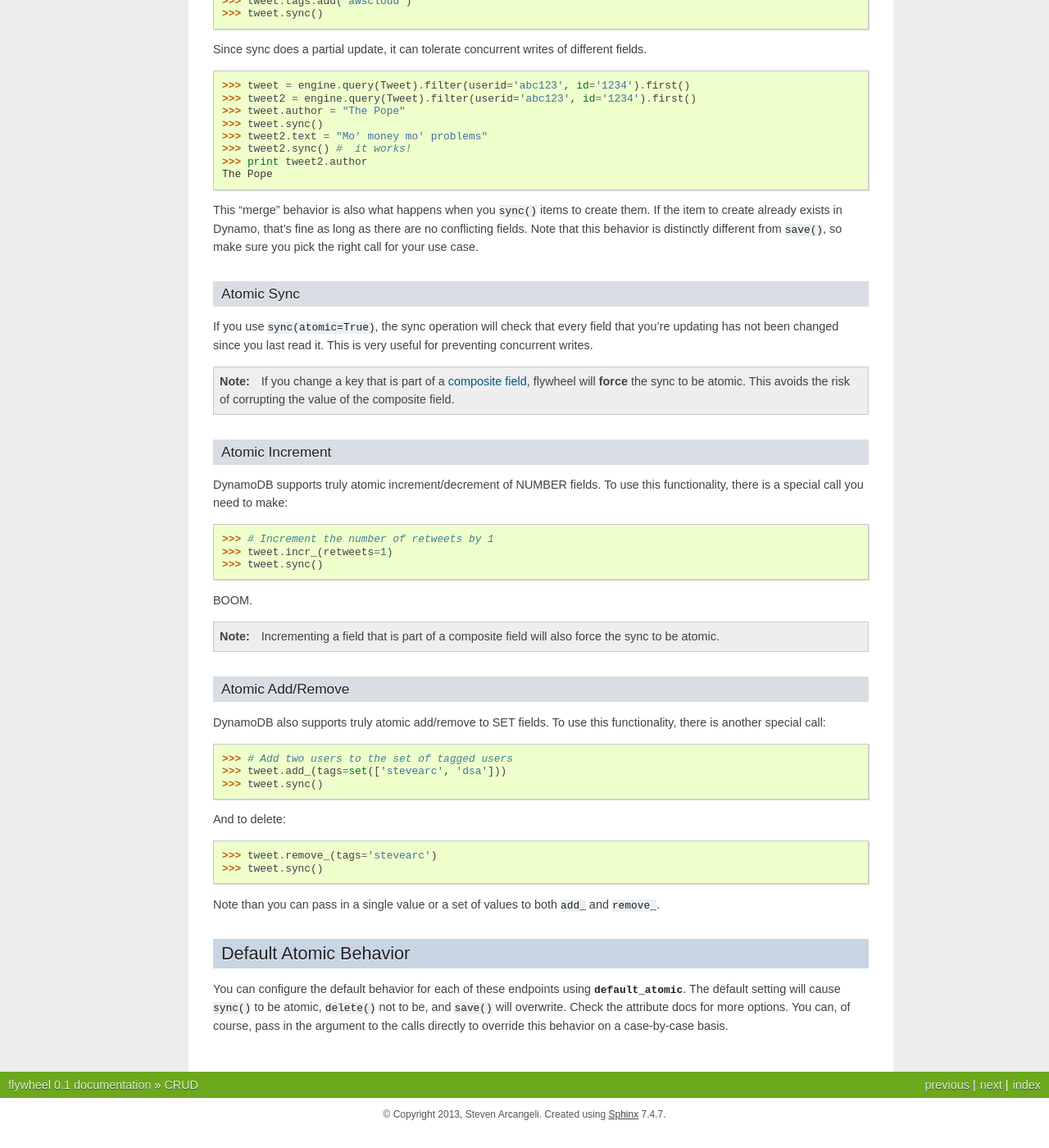
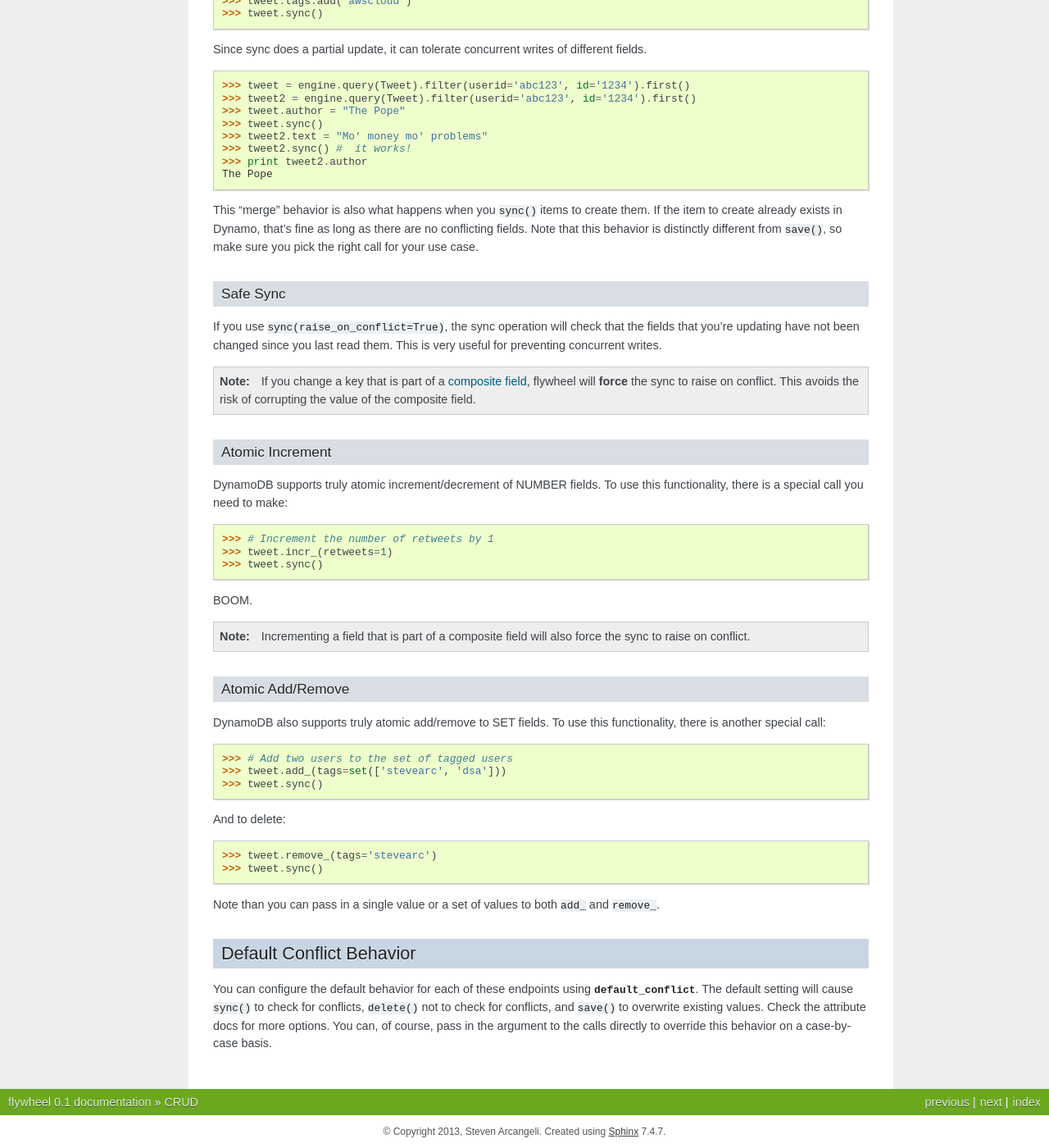
Before and after one commit to stevearc/flywheel, a Sphinx documentation site: the page built from doc/topics/crud.rst, in a window 1280 px wide and 1400 px high, scrolled down 1766 px. Shown: the whole window at 82% size. Built offline with Sphinx 7.4.7, drawn with Linux system fonts in a browser that asks for light colours; pages that are not in the unit, such as notebooks, are missing from menus; before the commit the page ends 3145 px from its top, so only the background shows below that; some of the changed text lies outside the part shown.

Commit message:
Renaming 'atomic' kwarg to 'raise_on_conflict' for clarity

```diff
--- a/doc/index.rst
+++ b/doc/index.rst
@@ -32,7 +32,6 @@ Indices and tables
 
 TODO
 ====
-* rename the 'atomic' parameter to something clearer
 * release to pypi
 * Cross-table linking (One and Many)
 * Sets of custom data types (e.g. dates)
--- a/doc/topics/crud.rst
+++ b/doc/topics/crud.rst
@@ -64,8 +64,8 @@ You can also fetch many at a time:
 
 Delete
 ------
-Deletes an item. You may pass in ``delete(atomic=True)``, which will only
-delete the item if none of the values have changed since it was read.
+Deletes an item. You may pass in ``delete(raise_on_conflict=True)``, which will
+only delete the item if none of the values have changed since it was read.
 
 .. code-block:: python
 
@@ -129,17 +129,18 @@ there are no conflicting fields. Note that this behavior is distinctly
 different from ``save()``, so make sure you pick the right call for your use
 case.
 
-Atomic Sync
-^^^^^^^^^^^
-If you use ``sync(atomic=True)``, the sync operation will check that every
-field that you're updating has not been changed since you last read it. This is
-very useful for preventing concurrent writes.
+Safe Sync
+^^^^^^^^^
+If you use ``sync(raise_on_conflict=True)``, the sync operation will check that
+the fields that you're updating have not been changed since you last read them.
+This is very useful for preventing concurrent writes.
 
 .. note::
 
     If you change a key that is part of a :ref:`composite
-    field<composite_fields>`, flywheel will **force** the sync to be atomic.
-    This avoids the risk of corrupting the value of the composite field.
+    field<composite_fields>`, flywheel will **force** the sync to raise on
+    conflict.  This avoids the risk of corrupting the value of the composite
+    field.
 
 Atomic Increment
 ^^^^^^^^^^^^^^^^
@@ -158,7 +159,7 @@ BOOM.
 .. note::
 
     Incrementing a field that is part of a composite field will also force the
-    sync to be atomic.
+    sync to raise on conflict.
 
 Atomic Add/Remove
 ^^^^^^^^^^^^^^^^^
@@ -181,11 +182,11 @@ And to delete:
 Note than you can pass in a single value or a set of values to both ``add_``
 and ``remove_``.
 
-Default Atomic Behavior
------------------------
+Default Conflict Behavior
+-------------------------
 You can configure the default behavior for each of these endpoints using
-:attr:`~flywheel.engine.Engine.default_atomic`. The default setting will cause
-``sync()`` to be atomic, ``delete()`` not to be, and ``save()`` will overwrite.
-Check the attribute docs for more options. You can, of course, pass in the
-argument to the calls directly to override this behavior on a case-by-case
-basis.
+:attr:`~flywheel.engine.Engine.default_conflict`. The default setting will
+cause ``sync()`` to check for conflicts, ``delete()`` not to check for
+conflicts, and ``save()`` to overwrite existing values.  Check the attribute
+docs for more options. You can, of course, pass in the argument to the calls
+directly to override this behavior on a case-by-case basis.
--- a/flywheel/__init__.py
+++ b/flywheel/__init__.py
@@ -5,6 +5,7 @@
     __version__ = 'unknown'
 
 import boto.dynamodb.types
+from boto.dynamodb2.exceptions import ConditionalCheckFailedException
 from boto.dynamodb.types import Binary
 from boto.dynamodb2.types import (STRING, NUMBER, BINARY, STRING_SET,
                                   NUMBER_SET, BINARY_SET)
```
Also changed, not shown: 3 other files.
